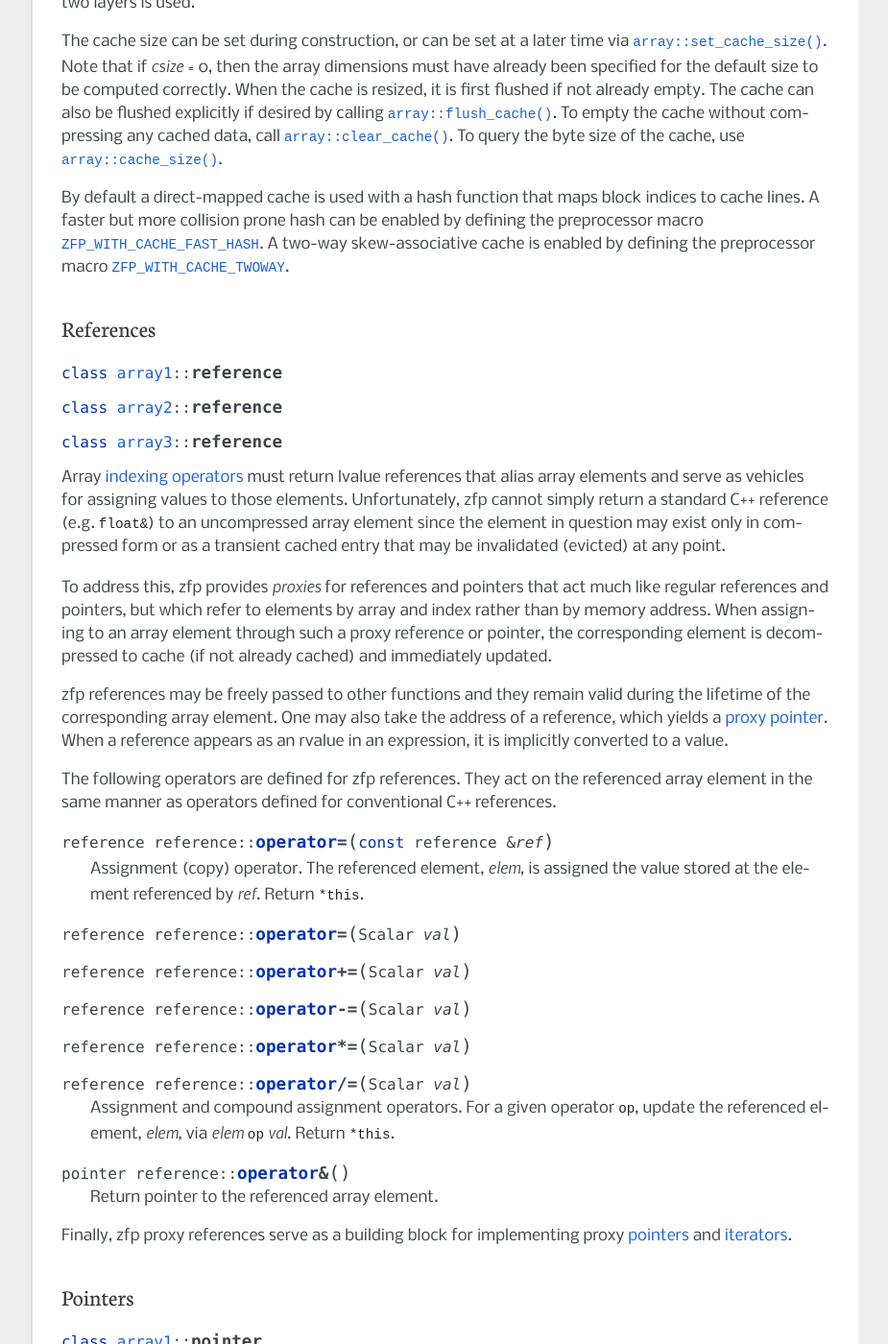
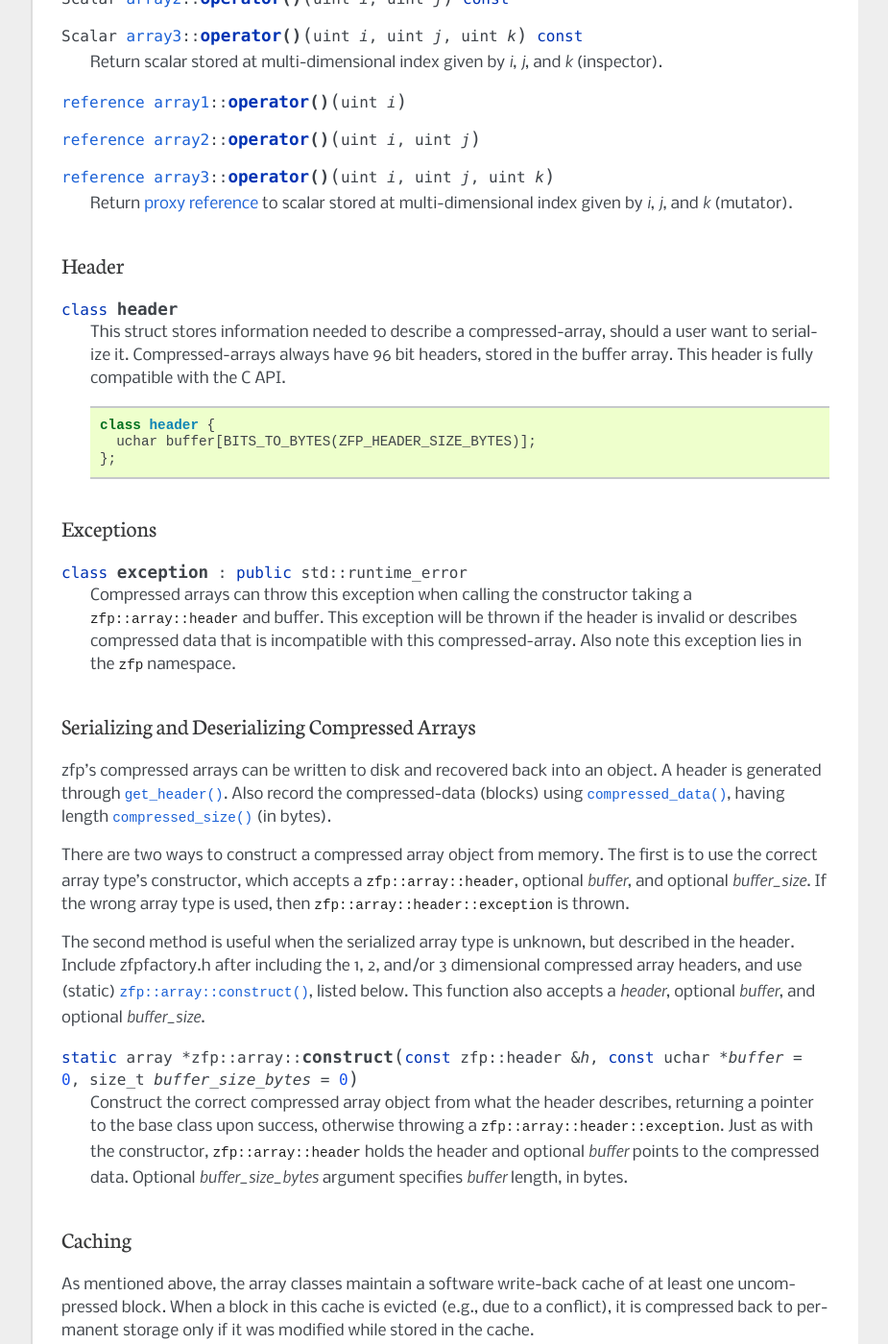
Before and after one commit to LLNL/zfp, a Sphinx documentation site: the page built from docs/source/arrays.rst, in a window 1280 px wide and 1400 px high, scrolled down 5285 px. Shown: the whole window at 96% size, without its empty margins (198-1123 px from the left). Built offline with Sphinx 7.4.7, drawn with Linux system fonts in a browser that asks for light colours; formulas are drawn with MathJax 3; some of the changed text lies outside the part shown.

Commit message:
Add compressed array header documentation

```diff
--- /dev/null
+++ b/docs/source/array-factory.inc
@@ -0,0 +1,32 @@
+.. index::
+   single: array-factory
+.. _array_factory:
+
+Serializing and Deserializing Compressed Arrays
+-----------------------------------------------
+
+|zfp|'s compressed arrays can be written to disk and recovered back into an
+object. A header is generated through :cpp:func:`get_header`. Also record the
+compressed-data (blocks) using :cpp:func:`compressed_data`, having length
+:cpp:func:`compressed_size` (in bytes).
+
+There are two ways to construct a compressed array object from memory. The
+first is to use the correct array type's constructor, which accepts a
+:cpp:type:`zfp::array::header`, optional *buffer*, and optional *buffer_size*.
+If the wrong array type is used, then :cpp:class:`zfp::array::header::exception`
+is thrown.
+
+The second method is useful when the serialized array type is unknown, but
+described in the header. Include zfpfactory.h after including the 1, 2, and/or 3
+dimensional compressed array headers, and use (static)
+:cpp:func:`zfp::array::construct`, listed below. This function also accepts a
+*header*, optional *buffer*, and optional *buffer_size*.
+
+.. cpp:function:: static array* zfp::array::construct(const zfp::header& h, const uchar* buffer = 0, size_t buffer_size_bytes = 0)
+
+  Construct the correct compressed array object from what the header describes,
+  returning a pointer to the base class upon success, otherwise throwing a
+  :cpp:class:`zfp::array::header::exception`. Just as with the constructor,
+  :cpp:type:`zfp::array::header` holds the header and optional *buffer* points to the
+  compressed data. Optional *buffer_size_bytes* argument specifies *buffer*
+  length, in bytes.
--- a/docs/source/arrays.rst
+++ b/docs/source/arrays.rst
@@ -43,6 +43,9 @@ iterators, and views.
 The following sections are available:
 
 * :ref:`array_classes`
+* :ref:`header`
+* :ref:`exceptions`
+* :ref:`array_factory`
 * :ref:`caching`
 * :ref:`references`
 * :ref:`pointers`
@@ -106,6 +109,19 @@ Base Class
 
   Return pointer to compressed data for read or write access.  The size
   of the buffer is given by :cpp:func:`compressed_size`.
+
+.. cpp:function:: uint array::dimensionality() const
+
+  Return the dimensionality of the compressed array.
+
+.. cpp:function:: zfp_type array::scalar_type() const
+
+  Return the underlying :c:type:`zfp_type` of the compressed array.
+
+.. cpp:function:: zfp::array::header array::get_header() const
+
+  Write a header describing this compressed array into struct
+  :cpp:type:`header`, and return it.
 
 Common Methods
 ^^^^^^^^^^^^^^
@@ -222,6 +238,17 @@ type is ommitted for readability, e.g.,
   *csize* bytes of cache, and optionally initialized from flat, uncompressed
   array *p*.  If *csize* is zero, a default cache size is chosen.
 
+.. cpp:function:: array1::array1(const zfp::array::header& h, const uchar* buffer = 0, size_t buffer_size_bytes = 0)
+.. cpp:function:: array2::array2(const zfp::array::header& h, const uchar* buffer = 0, size_t buffer_size_bytes = 0)
+.. cpp:function:: array3::array3(const zfp::array::header& h, const uchar* buffer = 0, size_t buffer_size_bytes = 0)
+
+  Constructor of array from previously-serialized compressed array. Struct
+  :cpp:type:`zfp::array::header` contains header information, while optional
+  *buffer* points to the compressed-data. Optional *buffer_size_bytes* argument
+  specifies *buffer* length in case header describes a longer array. Throws
+  :cpp:class:`zfp::array::header::exception` if unable to construct. Omitting a
+  buffer will construct the object with its entries allocated (ready for use).
+
 .. cpp:function:: array1::array1(const array1& a)
 .. cpp:function:: array2::array2(const array2& a)
 .. cpp:function:: array3::array3(const array3& a)
@@ -274,6 +301,9 @@ type is ommitted for readability, e.g.,
   Return :ref:`proxy reference <references>` to scalar stored at
   multi-dimensional index given by *i*, *j*, and *k* (mutator).
 
+.. include:: header.inc
+.. include:: exceptions.inc
+.. include:: array-factory.inc
 .. include:: caching.inc
 .. include:: references.inc
 .. include:: pointers.inc
--- /dev/null
+++ b/docs/source/exceptions.inc
@@ -0,0 +1,19 @@
+.. index::
+   single: Exceptions
+.. _exceptions:
+
+Exceptions
+----------
+
+.. cpp:namespace:: zfp::array::header
+
+..
+  .. cpp:class:: exception : public std::runtime_error
+
+.. cpp:class:: exception : public std::runtime_error
+
+  Compressed arrays can throw this exception when calling the constructor taking
+  a :cpp:type:`zfp::array::header` and buffer. This exception will be thrown if
+  the header is invalid or describes compressed data that is incompatible with
+  this compressed-array. Also note this exception lies in the :cpp:any:`zfp`
+  namespace.
--- /dev/null
+++ b/docs/source/header.inc
@@ -0,0 +1,22 @@
+.. index::
+   single: Header
+.. _header:
+
+Header
+------
+
+.. cpp:namespace:: zfp::array
+
+..
+  .. cpp:class:: header
+
+.. cpp:class:: header
+
+  This struct stores information needed to describe a compressed-array, should
+  a user want to serialize it. Compressed-arrays always have 96 bit headers,
+  stored in the buffer array. This header is fully compatible with the C API.
+  ::
+
+    class header {
+      uchar buffer[BITS_TO_BYTES(ZFP_HEADER_SIZE_BYTES)];
+    };
```
